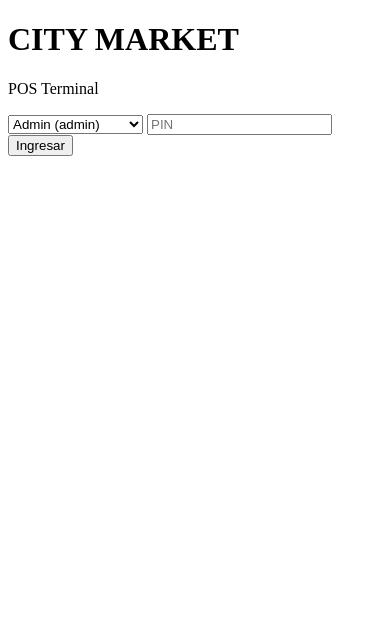
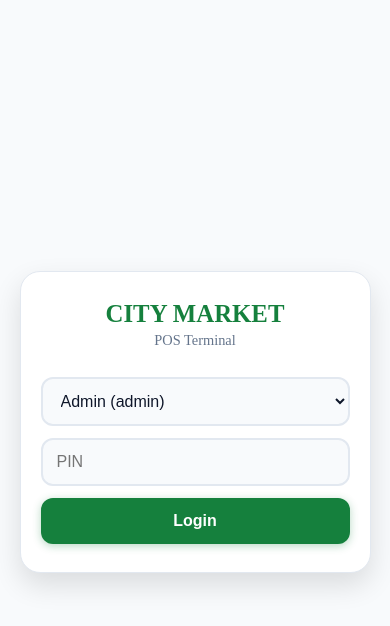
Before and after one commit to evillatoro/CityMarketPOS, a plain HTML site: page city-market-pos.html in a window 390 px wide. Drawn offline with Linux system fonts and the light colour scheme.

Commit message:
[1] added more login page elements

```diff
--- a/city-market-pos.html
+++ b/city-market-pos.html
@@ -4,18 +4,190 @@
 <head>
     <meta charset="UTF-8">
     <title>CITY MARKET - Terminal POS</title>
+
+    <style>
+        :root {
+            --primary: #15803d;
+            --primary-dark: #166534;
+            --primary-light: #dcfce7;
+            --header-start: #fde047;
+            --header-end: #eab308;
+            --bg: #f8fafc;
+            --card: #ffffff;
+            --text: #0f172a;
+            --muted: #64748b;
+            --border: #e2e8f0;
+            --success: #16a34a;
+            --danger: #dc2626;
+            --warning: #d97706;
+            --info: #2563eb;
+            --shadow: 0 1px 3px rgba(0, 0, 0, 0.06), 0 1px 2px rgba(0, 0, 0, 0.04);
+            --shadow-md: 0 4px 12px rgba(0, 0, 0, 0.08);
+            --shadow-lg: 0 12px 28px rgba(0, 0, 0, 0.12);
+            --radius: 14px;
+            --sidebar-w: 220px;
+        }
+
+        * {
+            margin: 0;
+            padding: 0;
+            box-sizing: border-box;
+        }
+
+        #loginScreen {
+            position: fixed;
+            inset: 0;
+            background: var(--bg);
+            z-index: 3000;
+            display: flex;
+            align-items: center;
+            justify-content: center;
+        }
+
+        #loginScreen.hidden {
+            display: none;
+        }
+
+
+        .login-card {
+            background: var(--card);
+            border-radius: 20px;
+            padding: 40px 36px;
+            box-shadow: var(--shadow-lg);
+            text-align: center;
+            width: 90%;
+            max-width: 380px;
+            border: 1px solid var(--border);
+        }
+
+        .login-card h1 {
+            font-size: 1.55rem;
+            margin-bottom: 4px;
+            color: var(--primary);
+            font-weight: 800;
+        }
+
+        .login-card .sub {
+            color: var(--muted);
+            margin-bottom: 28px;
+            font-size: 0.9rem;
+        }
+
+        .login-card select,
+        .login-card input {
+            width: 100%;
+            padding: 13px 14px;
+            border: 2px solid var(--border);
+            border-radius: 12px;
+            font-size: 1rem;
+            margin-bottom: 12px;
+            background: var(--bg);
+            color: var(--text);
+            transition: border-color 0.15s;
+        }
+
+        .login-card select:focus,
+        .login-card input:focus {
+            border-color: var(--primary);
+            outline: none;
+        }
+
+        .login-card button {
+            width: 100%;
+            padding: 14px;
+            background: var(--primary);
+            color: #fff;
+            border: none;
+            border-radius: 12px;
+            font-weight: 700;
+            font-size: 1rem;
+            cursor: pointer;
+            transition: all 0.15s;
+            box-shadow: 0 2px 8px rgba(21, 128, 61, 0.3);
+        }
+
+        .login-card button:hover {
+            background: var(--primary-dark);
+            transform: translateY(-1px);
+        }
+
+
+        header {
+            background: linear-gradient(135deg, var(--header-start) 0%, var(--header-end) 100%);
+            color: #1c1917;
+            padding: 0 20px;
+            height: 58px;
+            display: flex;
+            justify-content: space-between;
+            align-items: center;
+            box-shadow: 0 2px 12px rgba(234, 179, 8, 0.25);
+            z-index: 50;
+            flex-shrink: 0;
+        }
+
+        .header-right {
+            display: flex;
+            align-items: center;
+            gap: 8px;
+            flex-wrap: wrap;
+        }
+
+        @media (max-width: 900px) {
+            header {
+                height: auto;
+                padding: 8px 12px;
+                flex-wrap: wrap;
+                gap: 6px;
+            }
+
+            .header-right {
+                gap: 4px;
+            }
+
+            .login-card {
+                padding: 28px 20px;
+            }
+        }
+
+        @media (max-width: 480px) {
+            .header-right .datetime {
+                display: none;
+            }
+        }
+    </style>
 </head>
 
 <body>
+    <div class="toasts" id="toasts"></div>
+
     <div id="loginScreen">
         <div class="login-card">
             <h1>CITY MARKET</h1>
             <p class="sub">POS Terminal</p>
             <select id="loginUser"></select>
             <input type="password" id="loginPin" placeholder="PIN" maxlength="8">
-            <button id="btnDoLogin">Ingresar</button>
+            <button id="btnDoLogin">Login</button>
         </div>
     </div>
+
+    <header>
+        <div class="brand">
+            <div class="brand-text">
+                <span class="brand-name">CITY MARKET</span>
+                <span class="brand-tag">POS</span>
+            </div>
+        </div>
+        <div class="header-right">
+            <div class="datetime" id="clock">--</div>
+            <div class="user-badge" id="userBadge">—</div>
+            <button class="h-btn" id="btnLowStock" style="display:none;">⚠ Stock <span class="badge-red"
+                    id="lowCount">0</span></button>
+            <button class="h-btn" id="btnAssistant" title="Asistente">🤖</button>
+            <button class="h-btn" id="btnTheme">🌙</button>
+            <button class="h-btn" id="btnAdmin">⚙ Admin</button>
+            <button class="h-btn" id="btnLogout">Salir</button>
+        </div>
+    </header>
 
     <script>
 
@@ -26,13 +198,37 @@
 
         const $ = id => document.getElementById(id);
 
-        // Login
+        function toast(msg, type = "ok") {
+            const t = document.createElement("div");
+            t.className = `toast ${type}`; t.textContent = msg;
+            $("toasts").appendChild(t);
+            setTimeout(() => t.remove(), 3000);
+        }
+
+        // login
         function showLogin() {
             $("loginUser").innerHTML = users.map(u => `<option value="${u.id}">${u.name} (${u.role})</option>`).join("");
             $("loginPin").value = "";
             $("loginScreen").classList.remove("hidden");
         }
 
+        // do login
+        function doLogin() {
+            const uid = parseInt($("loginUser").value);
+            const pin = $("loginPin").value;
+            const u = users.find(x => x.id === uid);
+            if (!u || u.pin !== pin) { toast("PIN incorrecto", "err"); return; }
+            currentUser = u;
+            $("userBadge").textContent = "👤 " + u.name;
+            $("loginScreen").classList.add("hidden");
+            toast("Welcome, " + u.name);
+
+            setTimeout(() => { $("search").focus(); }, 150);
+        }
+
+        $("btnDoLogin").onclick = doLogin;
+        $("loginPin").onkeyup = e => { if (e.key === "Enter") doLogin(); };
+
         showLogin();
     </script>
 </body>
```
